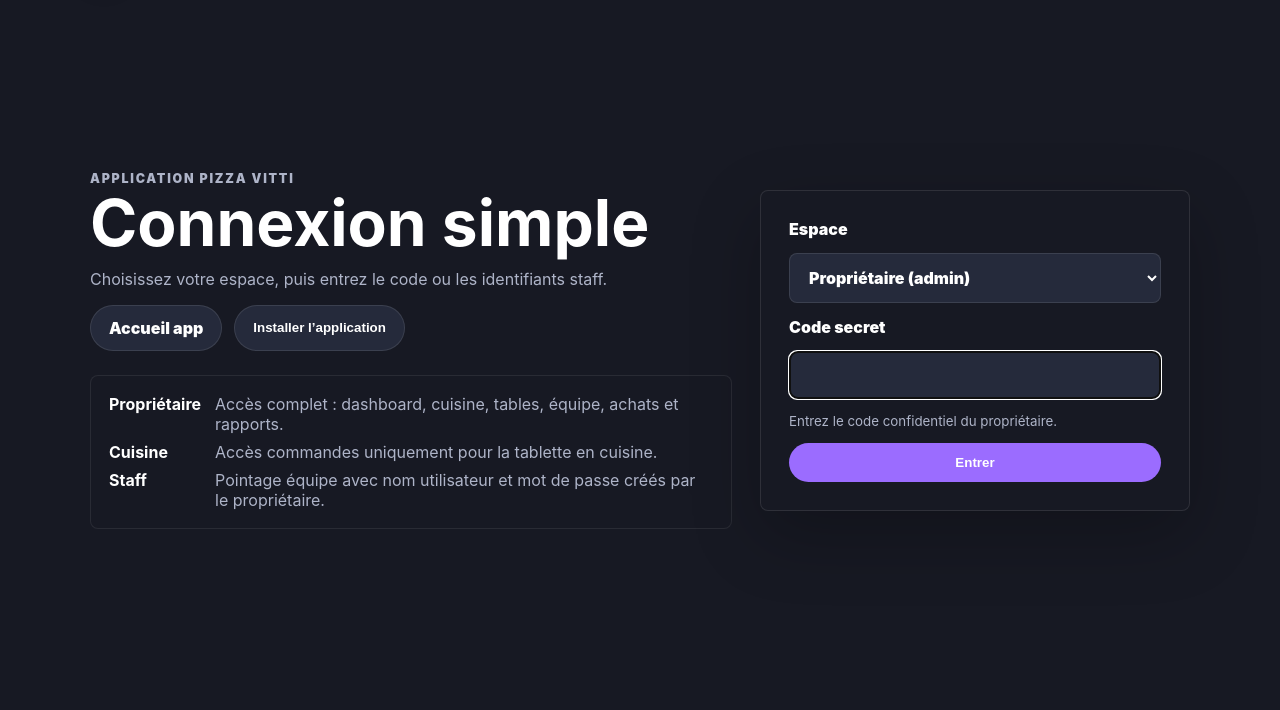
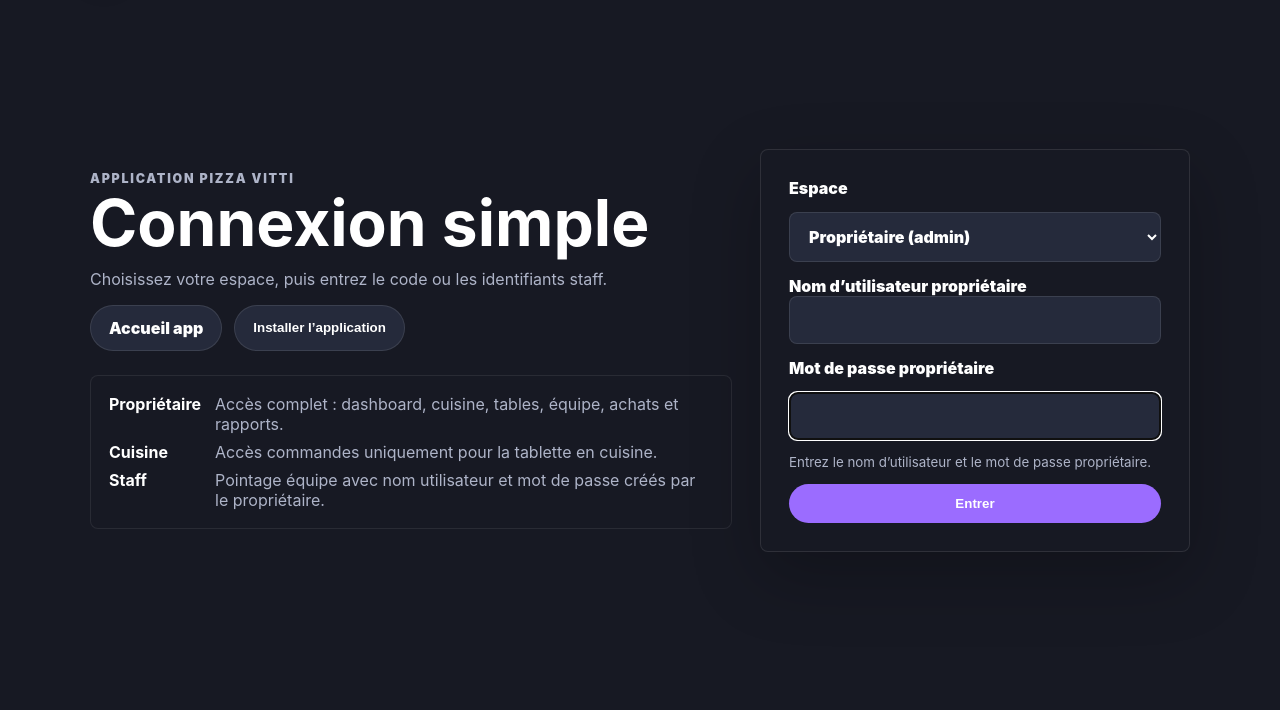
Before and after one commit to maljedaili/pizza-vitti, a Django app: page /owner/login/?next=/owner/cameras/ in a window 1280 px wide. Shown: the part 87-797 px from the top of the page. Run offline with Django 5.2, Linux system fonts and the light colour scheme; some libraries are stand-ins or nearby versions.

Commit message:
Update owner and kitchen app credentials

```diff
--- a/config/settings.py
+++ b/config/settings.py
@@ -15,11 +15,12 @@ GOOGLE_REVIEW_URL = os.getenv('GOOGLE_REVIEW_URL', 'https://www.google.com/searc
 INSTAGRAM_URL = os.getenv('INSTAGRAM_URL', 'https://www.instagram.com/')
 FACEBOOK_URL = os.getenv('FACEBOOK_URL', 'https://www.facebook.com/')
 GOOGLE_PLAY_URL = os.getenv('GOOGLE_PLAY_URL', '')
-KITCHEN_PASSWORD = os.getenv('KITCHEN_PASSWORD', '1234')
+KITCHEN_PASSWORD = os.getenv('KITCHEN_PASSWORD', '123')
+OWNER_DASHBOARD_USERNAME = os.getenv('OWNER_DASHBOARD_USERNAME', 'admin')
 OWNER_DASHBOARD_PASSWORD = os.getenv('OWNER_DASHBOARD_PASSWORD', '')
 OWNER_DASHBOARD_PASSWORD_HASH = os.getenv(
     'OWNER_DASHBOARD_PASSWORD_HASH',
-    'pbkdf2_sha256$870000$WxeINHpgOZTDD41CJuBWJJ$yMI5koWNl25Lj9lunWEfsj5WQZGyEYZhTTeLlbKlUxk=',
+    'pbkdf2_sha256$870000$ZAM7PoIlG2qUZ1Da4cJfwA$OQEEyAiH1EBf5ilBOFpk8jJDizThAs/G3IrcgTFj1ug=',
 )
 ANDROID_APP_PACKAGE = os.getenv('ANDROID_APP_PACKAGE', 'fr.kayen.pizzavitti')
 ANDROID_CERT_SHA256_FINGERPRINTS = [
--- a/shop/static/shop/app.js
+++ b/shop/static/shop/app.js
@@ -173,23 +173,29 @@ if (typeSelect && proBox) {
 }
 const appRole = document.querySelector('[data-app-role]');
 if (appRole) {
-  const staffFields = document.querySelector('[data-staff-fields]');
+  const usernameFields = document.querySelector('[data-username-fields]');
   const username = document.querySelector('#app-username');
+  const usernameLabel = document.querySelector('[data-username-label]');
   const password = document.querySelector('#app-password');
   const passwordLabel = document.querySelector('[data-password-label]');
   const note = document.querySelector('[data-app-login-note]');
   const syncAppLogin = () => {
     const staff = appRole.value === 'staff';
-    if (staffFields) staffFields.hidden = !staff;
-    if (username) username.required = staff;
+    const kitchen = appRole.value === 'kitchen';
+    if (usernameFields) usernameFields.hidden = kitchen;
+    if (username) {
+      username.required = !kitchen;
+      if (kitchen) username.value = '';
+    }
+    if (usernameLabel) usernameLabel.textContent = staff ? 'Nom d’utilisateur staff' : 'Nom d’utilisateur propriétaire';
     if (password) password.inputMode = appRole.value === 'kitchen' ? 'numeric' : 'text';
-    if (passwordLabel) passwordLabel.textContent = staff ? 'Mot de passe staff' : 'Code secret';
+    if (passwordLabel) passwordLabel.textContent = staff ? 'Mot de passe staff' : kitchen ? 'Code cuisine' : 'Mot de passe propriétaire';
     if (note) {
       note.textContent = staff
         ? 'Utilisez le compte créé dans le dashboard propriétaire.'
         : appRole.value === 'owner'
-          ? 'Entrez le code confidentiel du propriétaire.'
-          : 'Entrez le code confidentiel de la cuisine.';
+          ? 'Entrez le nom d’utilisateur et le mot de passe propriétaire.'
+          : 'Entrez uniquement le code confidentiel de la cuisine.';
     }
   };
   appRole.addEventListener('change', syncAppLogin);
--- a/shop/templates/shop/app_login.html
+++ b/shop/templates/shop/app_login.html
@@ -31,14 +31,14 @@
       <option value="staff" {% if selected_role == 'staff' %}selected{% endif %}>Staff (pointage)</option>
     </select>
 
-    <div data-staff-fields>
-      <label for="app-username">Nom utilisateur staff</label>
-      <input id="app-username" name="username" autocomplete="username">
+    <div data-username-fields {% if selected_role == 'kitchen' %}hidden{% endif %}>
+      <label for="app-username" data-username-label>{% if selected_role == 'owner' %}Nom d’utilisateur propriétaire{% else %}Nom d’utilisateur staff{% endif %}</label>
+      <input id="app-username" name="username" autocomplete="username" {% if selected_role != 'kitchen' %}required{% endif %}>
     </div>
 
-    <label for="app-password" data-password-label>Code secret</label>
+    <label for="app-password" data-password-label>{% if selected_role == 'owner' %}Mot de passe propriétaire{% elif selected_role == 'kitchen' %}Code cuisine{% else %}Mot de passe staff{% endif %}</label>
     <input id="app-password" type="password" name="password" autocomplete="current-password" inputmode="{% if selected_role == 'kitchen' %}numeric{% else %}text{% endif %}" autofocus required>
-    <small data-app-login-note>Entrez le code confidentiel de cet espace.</small>
+    <small data-app-login-note>{% if selected_role == 'owner' %}Entrez le nom d’utilisateur et le mot de passe propriétaire.{% elif selected_role == 'kitchen' %}Entrez uniquement le code confidentiel de la cuisine.{% else %}Utilisez le compte créé dans le dashboard propriétaire.{% endif %}</small>
     <button class="button">Entrer</button>
   </form>
 </section>
--- a/shop/views.py
+++ b/shop/views.py
@@ -31,6 +31,10 @@ def _owner_password_matches(raw_password):
     if password_hash:
         return bool(raw_password) and check_password(raw_password, password_hash)
     return _password_matches(raw_password, settings.OWNER_DASHBOARD_PASSWORD)
+
+
+def _owner_username_matches(raw_username):
+    return bool(raw_username) and raw_username == settings.OWNER_DASHBOARD_USERNAME
 
 
 def _session_or_staff(request, key):
@@ -612,8 +616,9 @@ def app_login(request, default_role='owner'):
     if selected_role == 'staff' and request.session.get('staff_id'):
         return redirect(_safe_next_url(request, fallback))
     if request.method == 'POST':
+        username = request.POST.get('username', '').strip()
         password = request.POST.get('password', '')
-        if selected_role == 'owner' and _owner_password_matches(password):
+        if selected_role == 'owner' and _owner_username_matches(username) and _owner_password_matches(password):
             request.session.pop('staff_id', None)
             request.session['owner_access'] = True
             request.session['kitchen_access'] = True
@@ -626,7 +631,6 @@ def app_login(request, default_role='owner'):
             messages.success(request, 'Accès cuisine activé.')
             return redirect(_safe_next_url(request, reverse('shop:kitchen_app')))
         if selected_role == 'staff':
-            username = request.POST.get('username', '').strip()
             staff = StaffMember.objects.filter(username__iexact=username, is_active=True).first()
             if staff and staff.check_password(password):
                 request.session.pop('owner_access', None)
```
Also changed, not shown: shop/tests/test_operations.py (+46 -5 lines).
